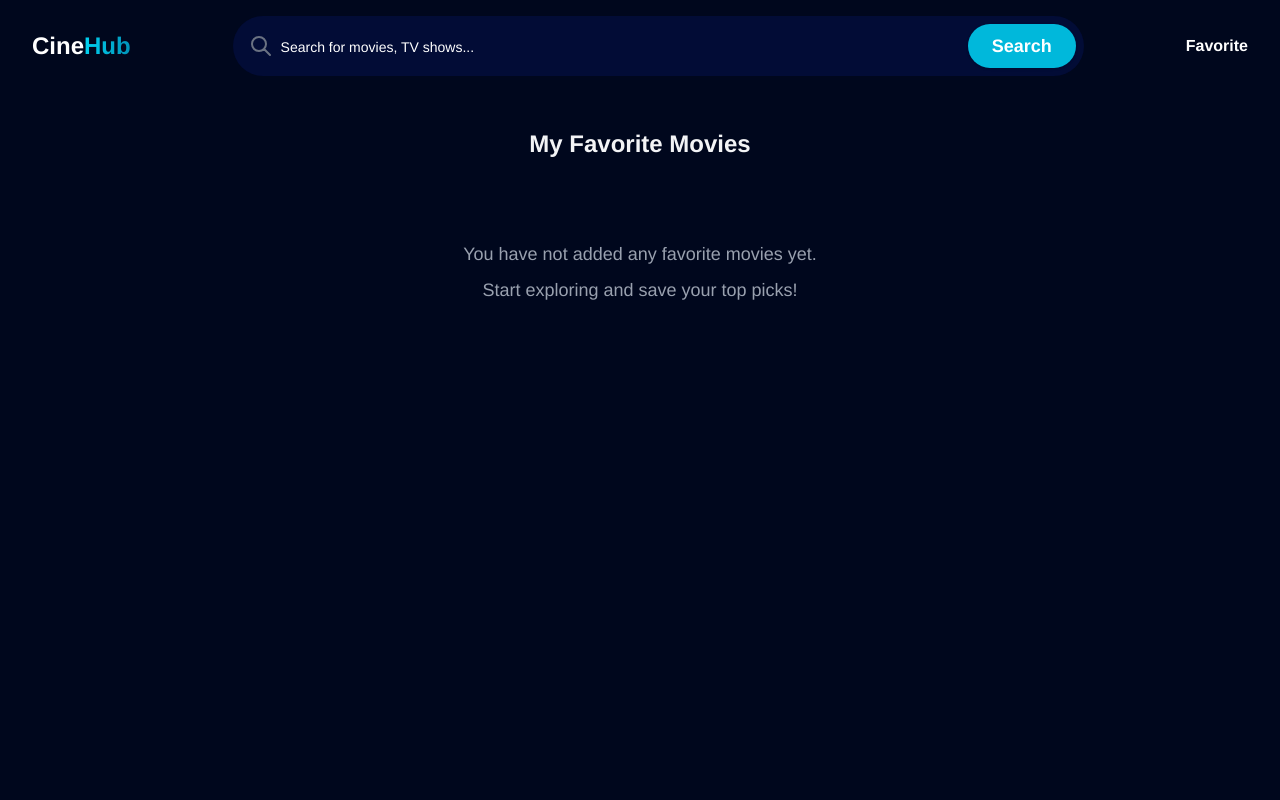
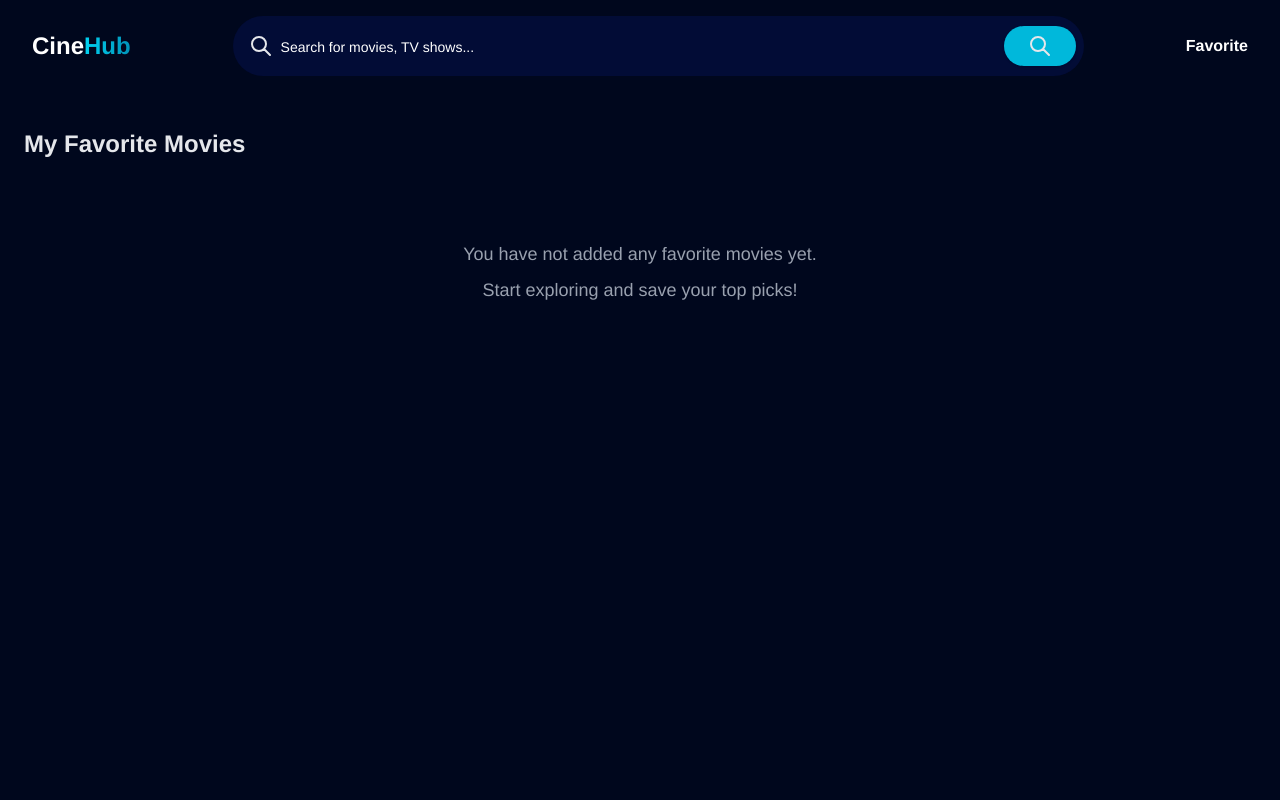
Before and after one commit to yusufweb/alx-project-nexus, a Next.js app: page /favourite in a window 1280 px wide. Shown: the top 800 px of the page. Built offline with nearby package versions, Linux system fonts and the light colour scheme.

Commit message:
styling completed

```diff
--- a/Components/Layout/Header.tsx
+++ b/Components/Layout/Header.tsx
@@ -28,7 +28,7 @@ const Header: React.FC = () => {
     }
   };
   return (
-    <header className={`w-full px-2 lg:px-8 md:px-8 sm:px-8 py-4 flex items-center fixed top-0 left-0 z-100 ${scrolled && "bg-[#010924]"}`}>
+    <header className={`w-full px-2 lg:px-8 md:px-8 sm:px-8 py-4 flex items-center fixed top-0 left-0 z-100 ${scrolled && "bg-[#00071d]"} transition-colors duration-300`}>
       <div className="flex justify-between items-center w-full">
         <div className="flex justify-between items-center">
           <Link href="/">
@@ -54,7 +54,7 @@ const Header: React.FC = () => {
               />
               {/* Simple Search Icon */}
               <svg
-                className="absolute left-4 top-1/2 -translate-y-1/2 w-6 h-6 text-gray-500"
+                className="absolute left-4 top-1/2 -translate-y-1/2 w-6 h-6 text-gray-200"
                 fill="none"
                 stroke="currentColor"
                 viewBox="0 0 24 24"
@@ -68,9 +68,23 @@ const Header: React.FC = () => {
                 ></path>
               </svg>
               <Button
-                title="Search"
                 className="absolute right-2 top-1/2 -translate-y-1/2 px-6 py-2 bg-cyan-500 text-white rounded-full font-semibold hover:bg-cyan-600 transition-colors duration-300 text-lg shadow-sm cursor-pointer"
-              />
+              >
+                 <svg
+                className="w-6 h-6 text-gray-200"
+                fill="none"
+                stroke="currentColor"
+                viewBox="0 0 24 24"
+                xmlns="http://www.w3.org/2000/svg"
+              >
+                <path
+                  strokeLinecap="round"
+                  strokeLinejoin="round"
+                  strokeWidth="2"
+                  d="M21 21l-6-6m2-5a7 7 0 11-14 0 7 7 0 0114 0z"
+                ></path>
+              </svg>
+              </Button>
             </div>
           </form>
         </div>
--- a/Components/common/Button.tsx
+++ b/Components/common/Button.tsx
@@ -1,13 +1,13 @@
 import { ButtonProps } from "@/interfaces";
 
-const Button: React.FC<ButtonProps> = ({ title, className = "", onClick }) => {
+const Button: React.FC<ButtonProps> = ({ title, className = "", onClick, children }) => {
   return (
     <button
       type="submit"
       className={`px-6 py-2 bg-cyan-500 text-white rounded-full font-semibold hover:bg-cyan-600 transition-colors duration-300 text-lg shadow-sm cursor-pointer ${className}`}
       onClick={onClick}
     >
-      {title}
+      {title} {children}
     </button>
   );
 };
--- a/Components/common/Hero.tsx
+++ b/Components/common/Hero.tsx
@@ -10,7 +10,7 @@ const HeroSection: React.FC = () => {
     <section className="relative h-[100vh] sm:h-[100vh] md:h-[100vh] w-full overflow-hidden">
       {/* Background Image using next/image */}
       <Image
-        src="/Hero/hero-bg-2.png"
+        src="/Hero/hero-bg-3.jpg"
         alt="Movie Hero background"
         fill
         quality={100}
@@ -19,7 +19,7 @@ const HeroSection: React.FC = () => {
       />
 
       {/* Dark Overlay for Text Readability */}
-      <div className="absolute inset-0 bg-[#020b29] opacity-36 z-10"></div>
+      {/* <div className="absolute inset-0 bg-[#00071d] opacity-15 z-10"></div> */}
 
       {/* Content */}
       <div className="relative z-20 flex flex-col items-start justify-center h-full text-left text-white px-8">
@@ -30,7 +30,7 @@ const HeroSection: React.FC = () => {
           </span>
         </h1>
         <div>
-          <p className="text-[16px] sm:text-[18px] md:text-[18px] max-w-3xl mb-8 text-gray-200 drop-shadow-md">
+          <p className="text-[14px] sm:text-[16px] md:text-[16px] max-w-2xl mb-8 text-gray-200 drop-shadow-md">
             What Should We Watch Tonight? We have all asked it. Now there is a
             better answer. Whether you are solo, with friends, or on date night,
             we help you pick the right movie every time.
@@ -45,7 +45,7 @@ const HeroSection: React.FC = () => {
           </div>
         </div>
       </div>
-      <div className="absolute inset-0 bg-gradient-to-t from-[#010616] to-transparent"></div>
+      <div className="absolute inset-0 bg-gradient-to-t from-[#00071d] to-transparent"></div>
     </section>
   );
 };
--- a/Components/common/MovieCard.tsx
+++ b/Components/common/MovieCard.tsx
@@ -69,7 +69,7 @@ const MovieCard: React.FC<Movie> = ({
       </div>
 
       <div className="pt-3 space-y-3 p-2">
-        <p className="font-semibold lg:text-[14px] md:text-[16px] text-[14px] text-gray-300">
+        <p className="font-semibold lg:text-[14px] md:text-[16px] text-[11.5px] text-gray-300">
           {title}
         </p>
         <div className="flex space-x-3 text-[14px] text-gray-300 font-semibold lg:text-[12px] md:text-[14px]">
--- a/interfaces/index.ts
+++ b/interfaces/index.ts
@@ -23,9 +23,10 @@ export interface HomePageProps {
 }
 
 export interface ButtonProps {
-  title: string | any,
+  title?: string | any,
   className?: string,
   onClick?: (e: React.MouseEvent) => void
+  children?: React.ReactNode;
 }
 
 export interface SearchMovieResult {
--- a/pages/favourite.tsx
+++ b/pages/favourite.tsx
@@ -8,7 +8,7 @@ const Favorite: React.FC<Movie> = () => {
   return (
     <div className="min-h-screen text-white p-6 mt-20 pb-8">
       <div className="container mx-auto">
-        <h1 className="text-2xl font-bold mb-8 text-center text-gray-100 mt-6">
+        <h1 className="text-2xl font-bold mb-8 text-gray-200 mt-6">
           My Favorite Movies
         </h1>
 
```
Also changed, not shown: public/Hero/hero-bg-3.jpg (added).
